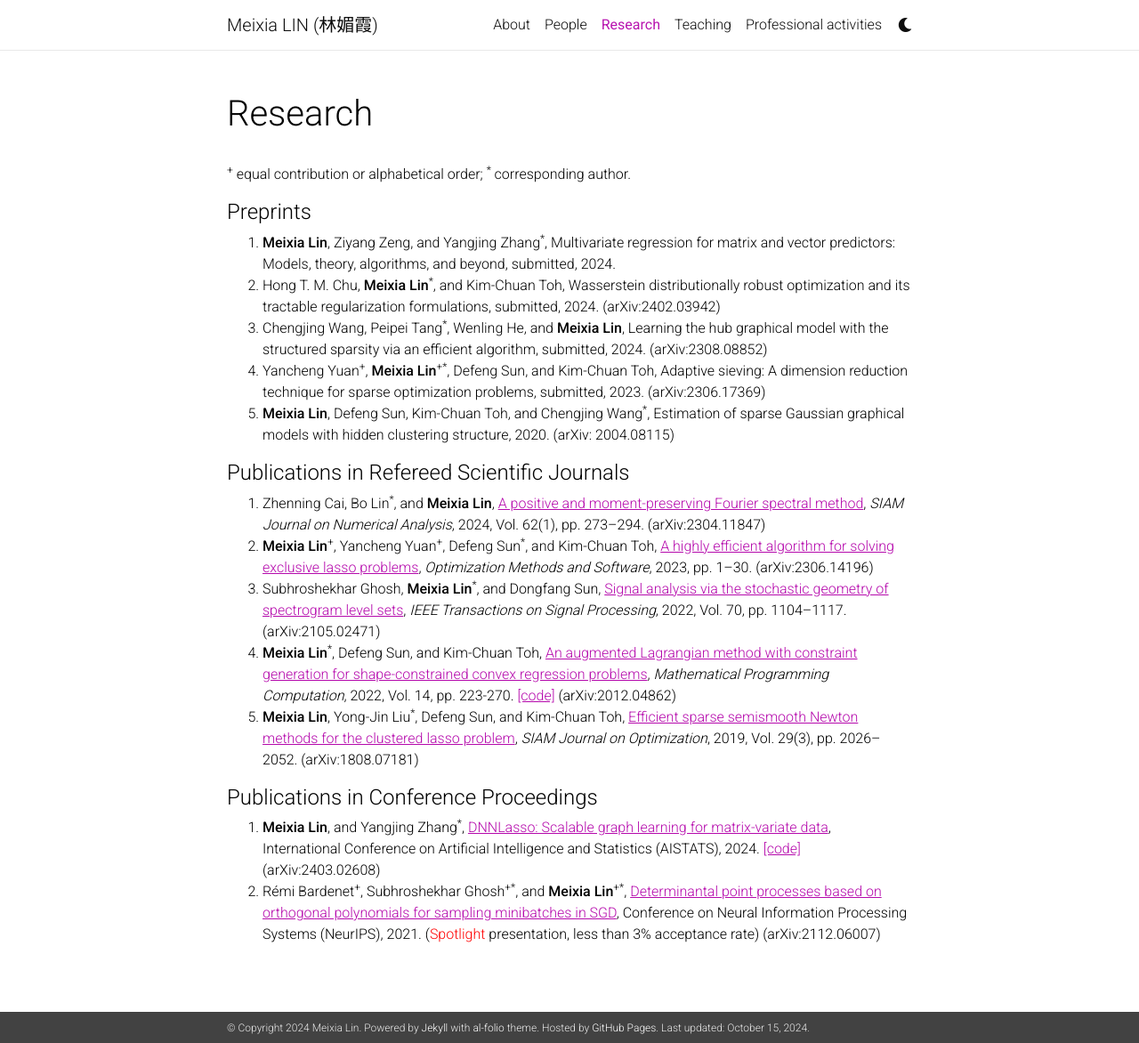
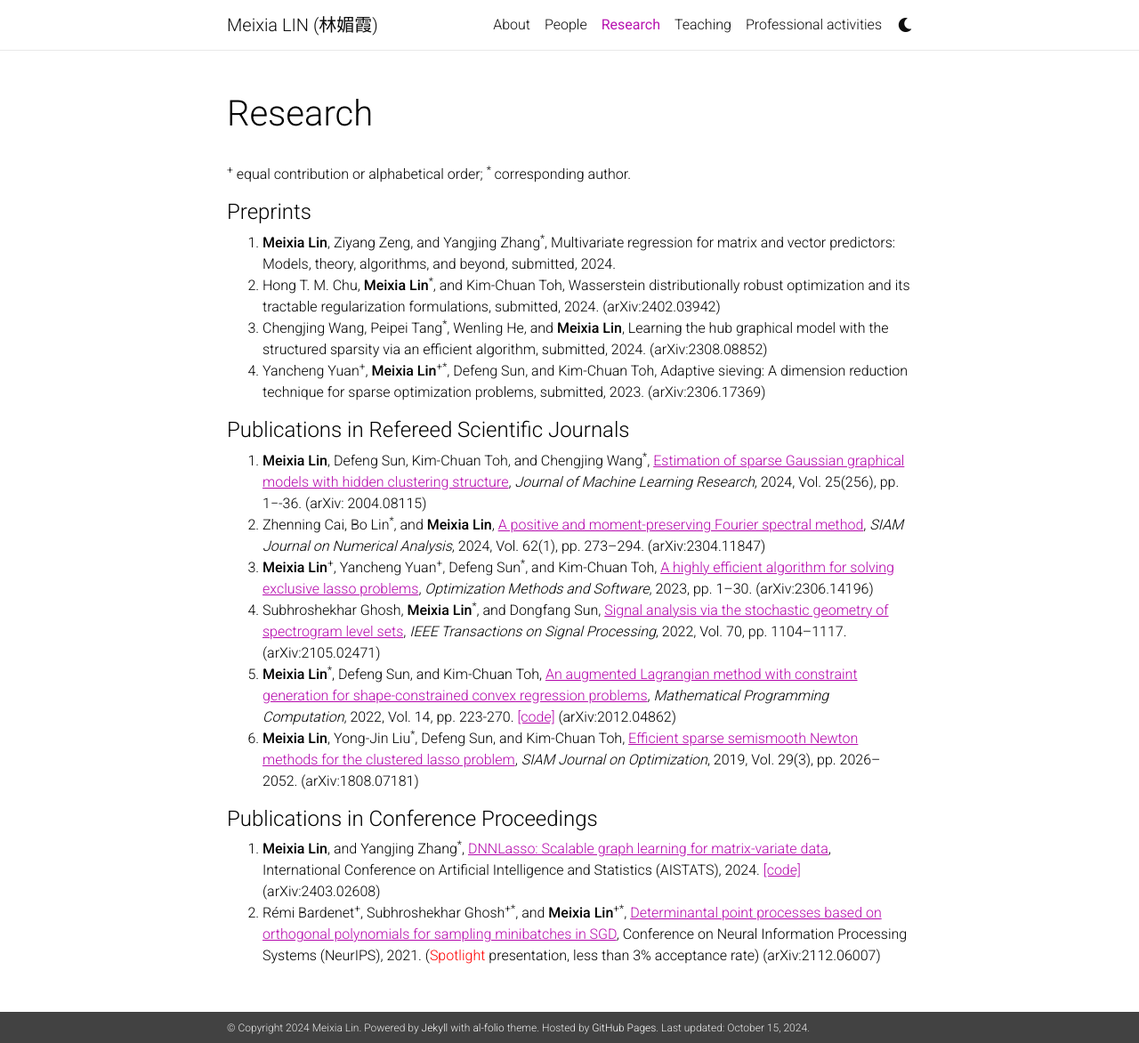
Before and after one commit to linmeixia/linmeixia.github.io, a Jekyll site: the page built from _pages/publications.md, in a window 1280 px wide and 1172 px high. Shown: the whole window at 89% size. Built offline with Jekyll 4.4.1, drawn with Linux system fonts in a browser that asks for light colours; nearby versions of some CDN libraries; comment, search, counter and statistics services are not loaded; a style sheet for code colours, icons or effects is not loaded.

Commit message:
Update publications.md

```diff
--- a/_pages/publications.md
+++ b/_pages/publications.md
@@ -15,16 +15,17 @@
 2. Hong T. M. Chu, <strong>Meixia Lin</strong><sup>*</sup>, and Kim-Chuan Toh, Wasserstein distributionally robust optimization and its tractable regularization formulations, submitted, 2024. (arXiv:2402.03942)
 3. Chengjing Wang, Peipei Tang<sup>*</sup>, Wenling He, and <strong>Meixia Lin</strong>, Learning the hub graphical model with the structured sparsity via an efficient algorithm, submitted, 2024. (arXiv:2308.08852)
 4. Yancheng Yuan<sup>+</sup>, <strong>Meixia Lin</strong><sup>+*</sup>, Defeng Sun, and Kim-Chuan Toh, Adaptive sieving: A dimension reduction technique for sparse optimization problems, submitted, 2023. (arXiv:2306.17369)
-5. <strong>Meixia Lin</strong>, Defeng Sun, Kim-Chuan Toh, and Chengjing Wang<sup>*</sup>, Estimation of sparse Gaussian graphical models with hidden clustering structure, 2020. (arXiv: 2004.08115)
 
 
 <h4>Publications in Refereed Scientific Journals</h4>
 
-1. Zhenning Cai, Bo Lin<sup>*</sup>, and <strong>Meixia Lin</strong>, <a href="https://epubs.siam.org/doi/10.1137/23M1563918" style="text-decoration: underline;"> A positive and moment-preserving Fourier spectral method</a>, _SIAM Journal on Numerical Analysis_, 2024, Vol. 62(1), pp. 273--294. (arXiv:2304.11847)
-2. <strong>Meixia Lin</strong><sup>+</sup>, Yancheng Yuan<sup>+</sup>, Defeng Sun<sup>*</sup>, and Kim-Chuan Toh, <a href="https://www.tandfonline.com/doi/full/10.1080/10556788.2023.2253356" style="text-decoration: underline;"> A highly efficient algorithm for solving exclusive lasso problems</a>, _Optimization Methods and Software_, 2023, pp. 1--30. (arXiv:2306.14196)
-3. Subhroshekhar Ghosh, <strong>Meixia Lin</strong><sup>*</sup>, and Dongfang Sun, <a href="https://ieeexplore.ieee.org/document/9720125" style="text-decoration: underline;"> Signal analysis via the stochastic geometry of spectrogram level sets</a>, _IEEE Transactions on Signal Processing_, 2022, Vol. 70, pp. 1104--1117. (arXiv:2105.02471)
-4. <strong>Meixia Lin</strong><sup>*</sup>, Defeng Sun, and Kim-Chuan Toh, <a href="https://link.springer.com/article/10.1007/s12532-021-00210-0" style="text-decoration: underline;"> An augmented Lagrangian method with constraint generation for shape-constrained convex regression problems</a>, _Mathematical Programming Computation_, 2022, Vol. 14, pp. 223-270. <a href="https://doi.org/10.5281/zenodo.5543733" style="text-decoration: underline;">[code]</a> (arXiv:2012.04862)
-5. <strong>Meixia Lin</strong>, Yong-Jin Liu<sup>*</sup>, Defeng Sun, and Kim-Chuan Toh, <a href="https://epubs.siam.org/doi/abs/10.1137/18M1207752" style="text-decoration: underline;"> Efficient sparse semismooth Newton methods for the clustered lasso problem</a>, _SIAM Journal on Optimization_, 2019, Vol. 29(3), pp. 2026--2052. (arXiv:1808.07181)
+
+1. <strong>Meixia Lin</strong>, Defeng Sun, Kim-Chuan Toh, and Chengjing Wang<sup>*</sup>, <a href="https://jmlr.org/papers/v25/20-354.html" style="text-decoration: underline;"> Estimation of sparse Gaussian graphical models with hidden clustering structure</a>, _Journal of Machine Learning Research_, 2024, Vol. 25(256), pp. 1−-36. (arXiv: 2004.08115)
+2. Zhenning Cai, Bo Lin<sup>*</sup>, and <strong>Meixia Lin</strong>, <a href="https://epubs.siam.org/doi/10.1137/23M1563918" style="text-decoration: underline;"> A positive and moment-preserving Fourier spectral method</a>, _SIAM Journal on Numerical Analysis_, 2024, Vol. 62(1), pp. 273--294. (arXiv:2304.11847)
+3. <strong>Meixia Lin</strong><sup>+</sup>, Yancheng Yuan<sup>+</sup>, Defeng Sun<sup>*</sup>, and Kim-Chuan Toh, <a href="https://www.tandfonline.com/doi/full/10.1080/10556788.2023.2253356" style="text-decoration: underline;"> A highly efficient algorithm for solving exclusive lasso problems</a>, _Optimization Methods and Software_, 2023, pp. 1--30. (arXiv:2306.14196)
+4. Subhroshekhar Ghosh, <strong>Meixia Lin</strong><sup>*</sup>, and Dongfang Sun, <a href="https://ieeexplore.ieee.org/document/9720125" style="text-decoration: underline;"> Signal analysis via the stochastic geometry of spectrogram level sets</a>, _IEEE Transactions on Signal Processing_, 2022, Vol. 70, pp. 1104--1117. (arXiv:2105.02471)
+5. <strong>Meixia Lin</strong><sup>*</sup>, Defeng Sun, and Kim-Chuan Toh, <a href="https://link.springer.com/article/10.1007/s12532-021-00210-0" style="text-decoration: underline;"> An augmented Lagrangian method with constraint generation for shape-constrained convex regression problems</a>, _Mathematical Programming Computation_, 2022, Vol. 14, pp. 223-270. <a href="https://doi.org/10.5281/zenodo.5543733" style="text-decoration: underline;">[code]</a> (arXiv:2012.04862)
+6. <strong>Meixia Lin</strong>, Yong-Jin Liu<sup>*</sup>, Defeng Sun, and Kim-Chuan Toh, <a href="https://epubs.siam.org/doi/abs/10.1137/18M1207752" style="text-decoration: underline;"> Efficient sparse semismooth Newton methods for the clustered lasso problem</a>, _SIAM Journal on Optimization_, 2019, Vol. 29(3), pp. 2026--2052. (arXiv:1808.07181)
 
 
 
```
